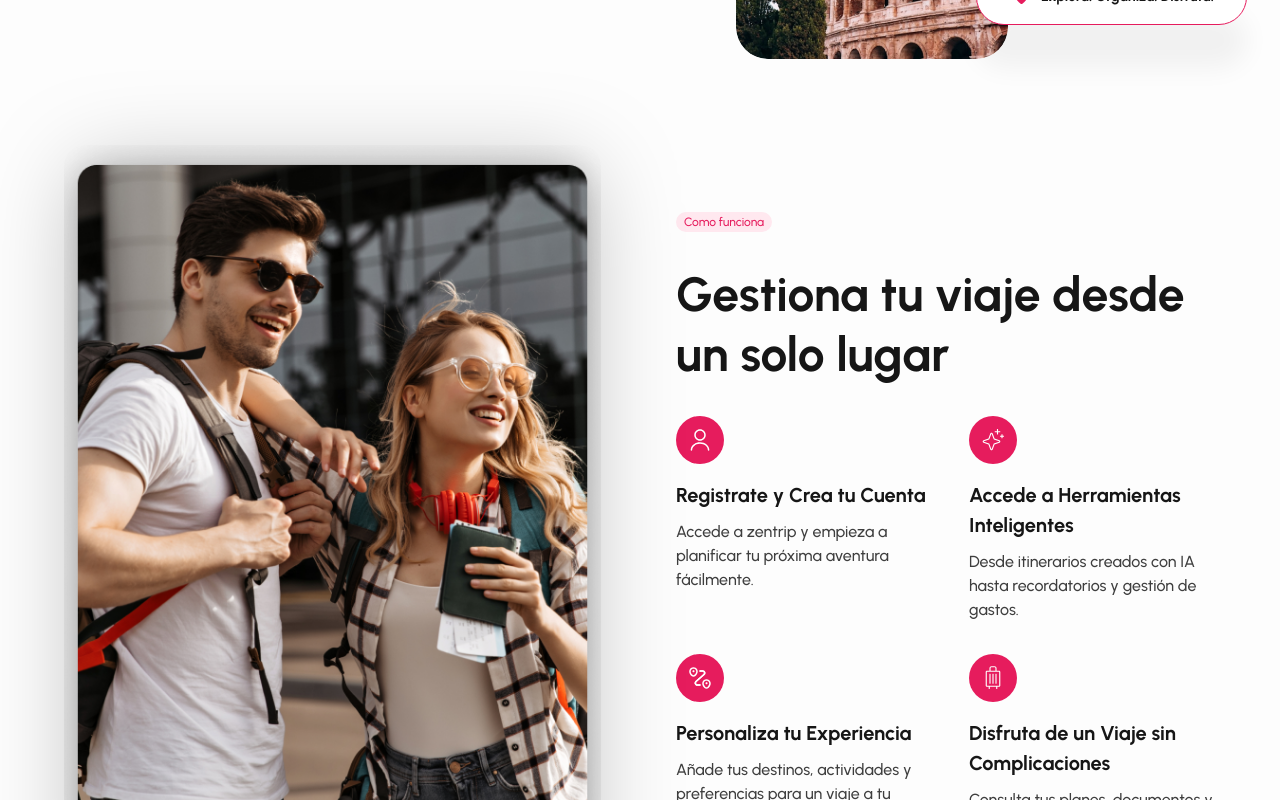
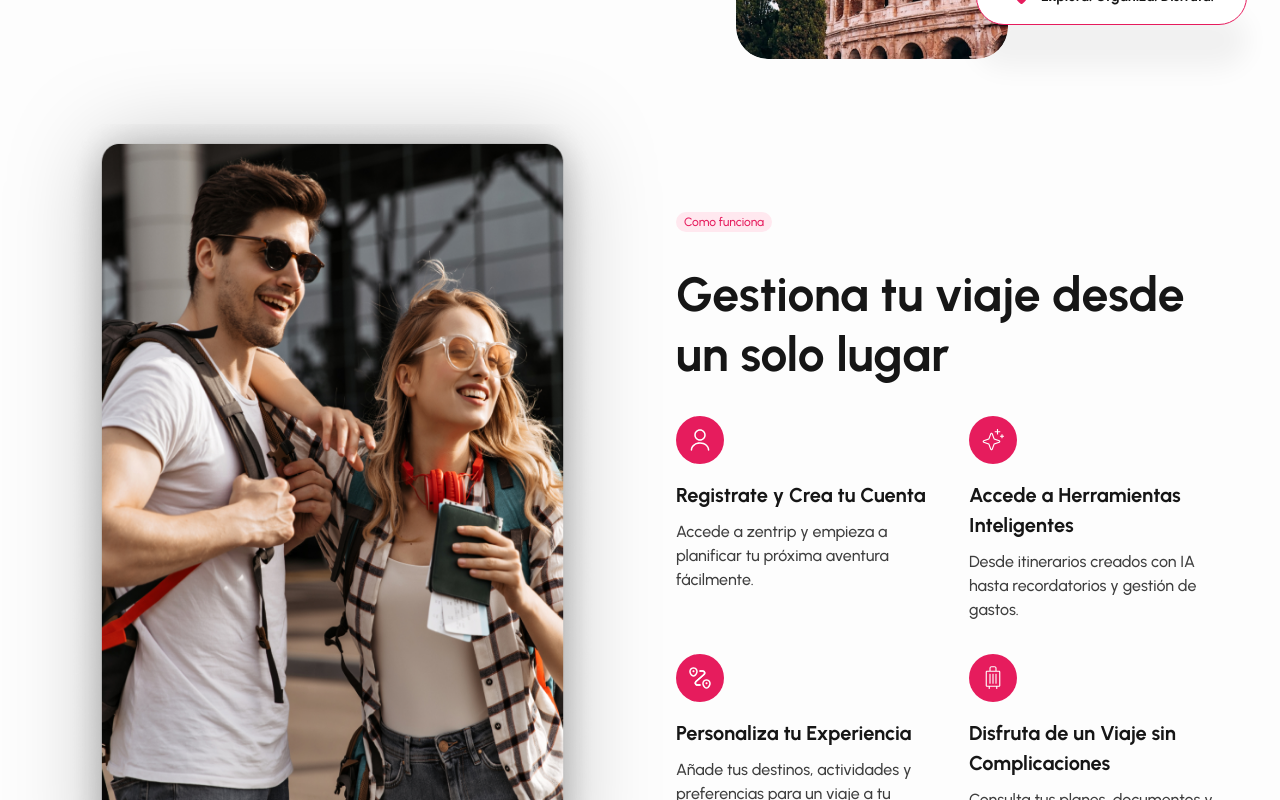
Before and after one commit to Ignacio918/viajes-app, a React (Vite) app in the folder viajes-app/: page / in a window 1280 px wide. Shown: the part 820-1620 px from the top of the page. Built offline with nearby package versions, Linux system fonts and the light colour scheme; a web font is replaced by a local one.

Commit message:
arreglo margenes howitworks

```diff
--- a/viajes-app/src/styles/HowItWorks.css
+++ b/viajes-app/src/styles/HowItWorks.css
@@ -8,7 +8,7 @@
 }
 
 .how-it-works__image {
-  @apply w-[537px] h-[768px] rounded-[20px] object-cover mt-[21px];
+  @apply w-[537px] h-[768px] rounded-[20px] ;
   filter: drop-shadow(0px 4px 44px rgba(0, 0, 0, 0.25));
 }
 
```
